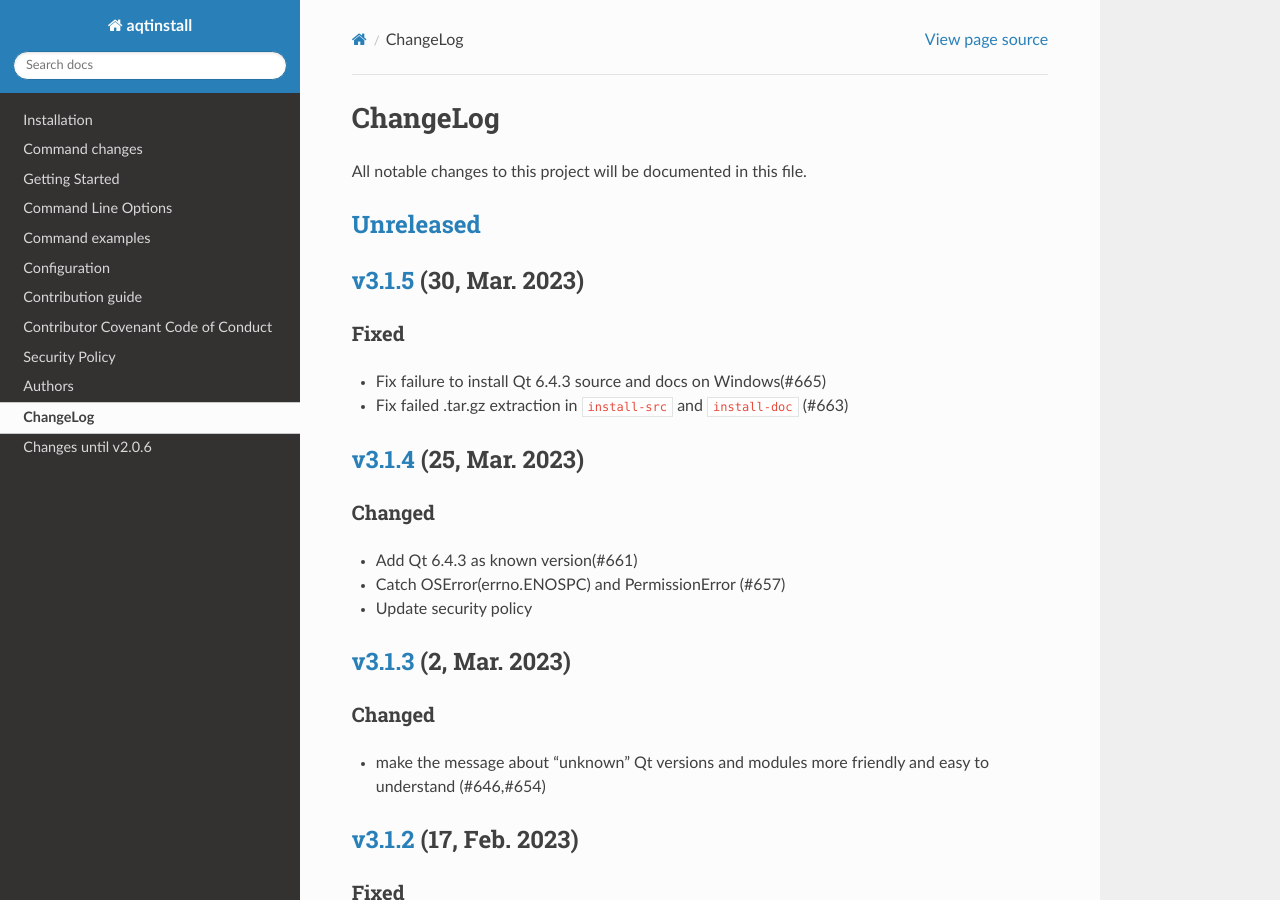
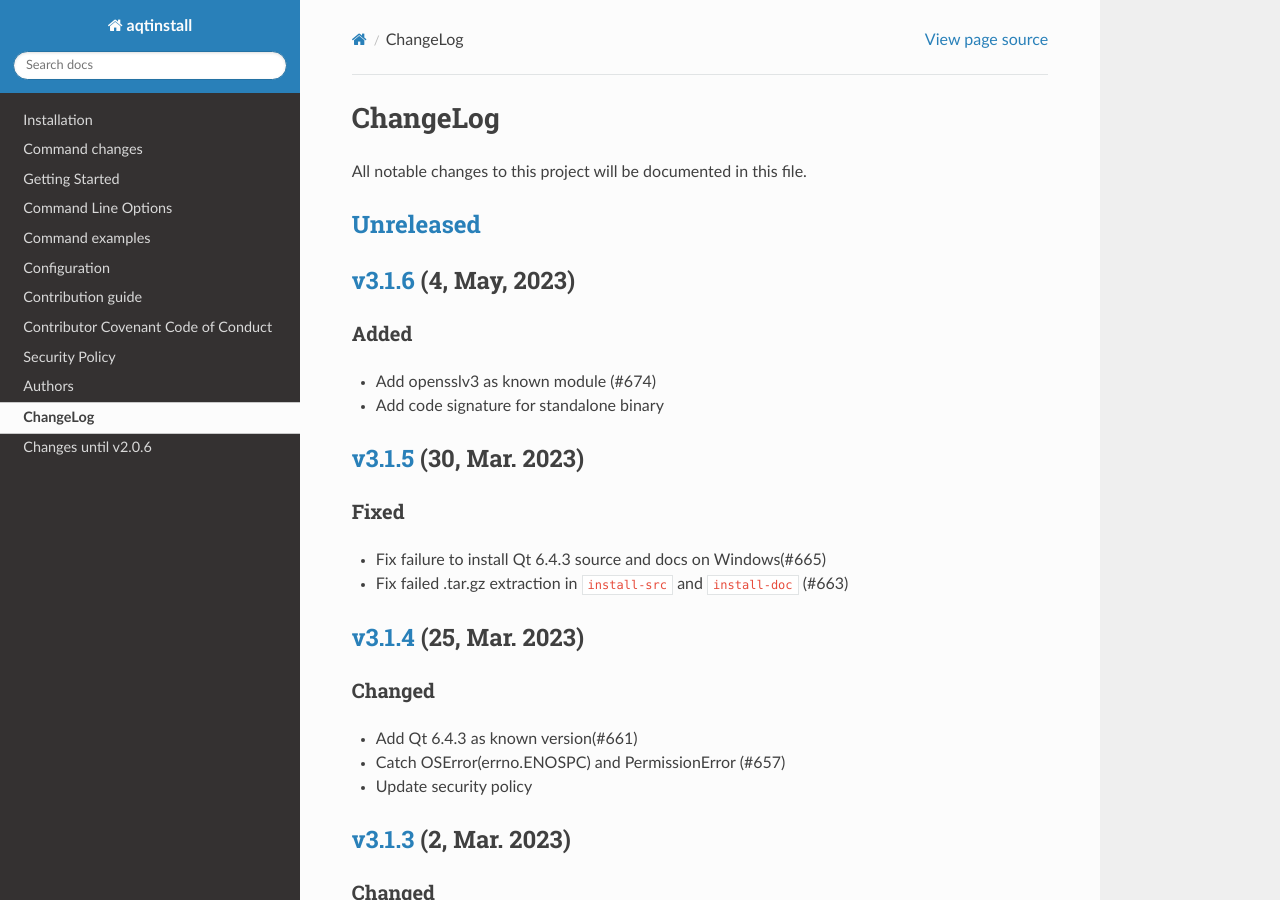
Before and after one commit to miurahr/aqtinstall, a Sphinx documentation site: the page built from docs/CHANGELOG.rst, in a window 1280 px wide and 900 px high. Built offline with Sphinx 7.4.7 and the Read the Docs theme 2.0.0, drawn with Linux system fonts in a browser that asks for light colours; the version number could not be read and is left out.

Commit message:
Release v3.1.6
Signed-off-by: Hiroshi Miura <miurahr@linux.com>

```diff
--- a/docs/CHANGELOG.rst
+++ b/docs/CHANGELOG.rst
@@ -12,6 +12,14 @@ All notable changes to this project will be documented in this file.
 
 `Unreleased`_
 =============
+
+`v3.1.6`_ (4, May, 2023)
+========================
+
+Added
+-----
+* Add opensslv3 as known module (#674)
+* Add code signature for standalone binary
 
 `v3.1.5`_ (30, Mar. 2023)
 =========================
@@ -219,7 +227,8 @@ Security
 * Check Update.xml file with SHA256 hash (#493)
 
 
-.. _Unreleased: https://github.com/miurahr/aqtinstall/compare/v3.1.5...HEAD
+.. _Unreleased: https://github.com/miurahr/aqtinstall/compare/v3.1.6...HEAD
+.. _v3.1.6: https://github.com/miurahr/aqtinstall/compare/v3.1.5...v3.1.6
 .. _v3.1.5: https://github.com/miurahr/aqtinstall/compare/v3.1.4...v3.1.5
 .. _v3.1.4: https://github.com/miurahr/aqtinstall/compare/v3.1.3...v3.1.4
 .. _v3.1.3: https://github.com/miurahr/aqtinstall/compare/v3.1.2...v3.1.3
```
